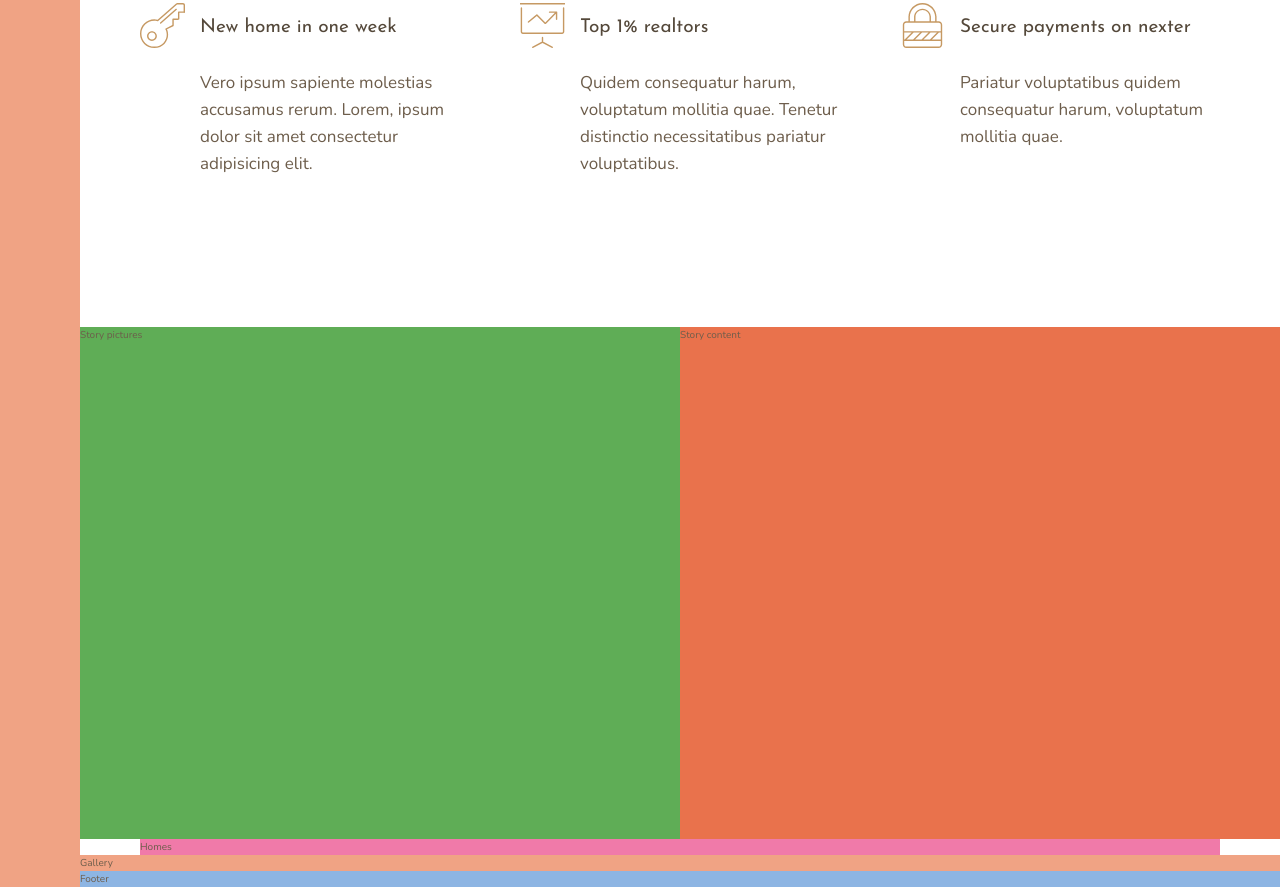
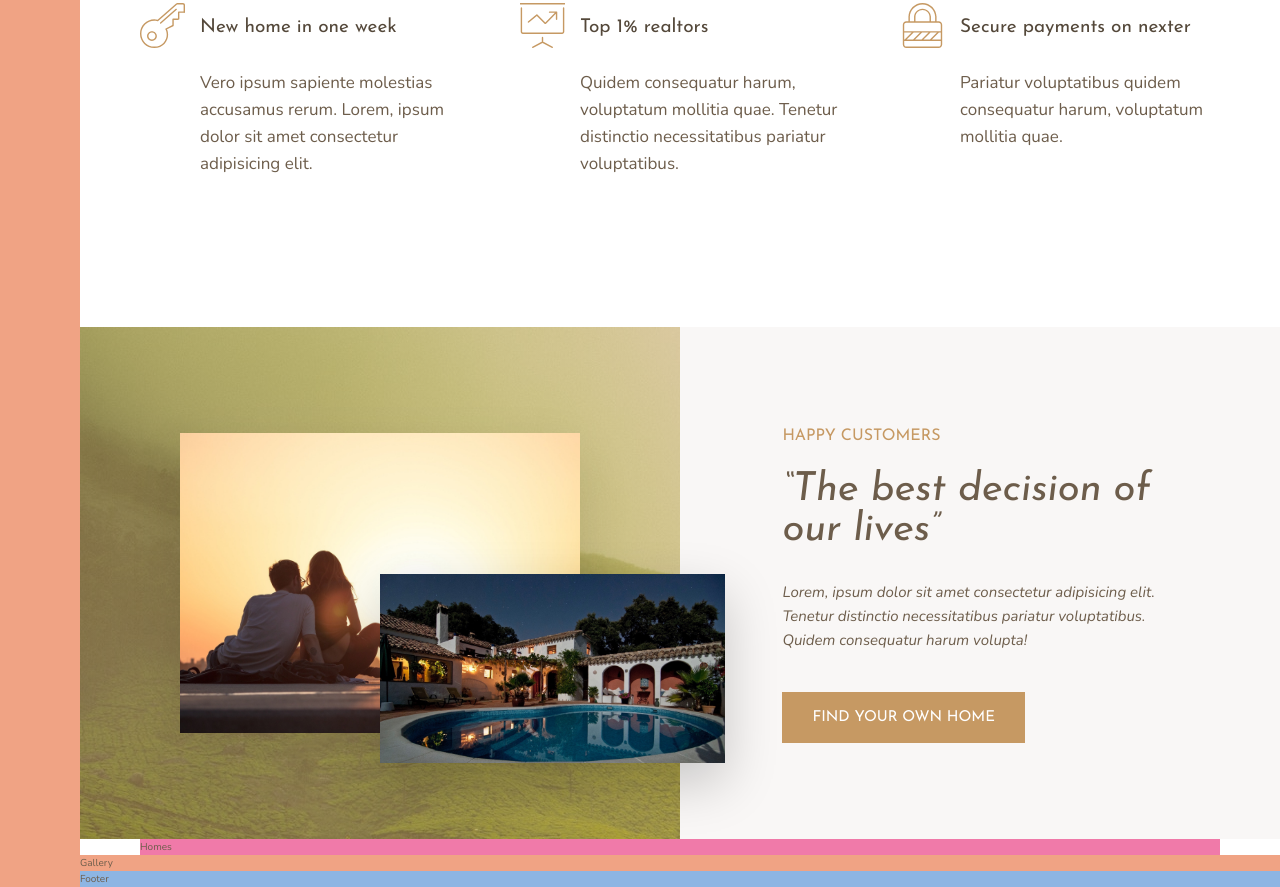
Before and after one commit to sinovic/natours-project, a website: page index.html in a window 1280 px wide. Shown: the part 1001-1888 px from the top of the page. Drawn offline with nearby package versions, Linux system fonts and the light colour scheme.

Commit message:
Built story section

```diff
--- a/index.html
+++ b/index.html
@@ -71,11 +71,15 @@
         </section>
 
         <div class="story__pictures">
-            Story pictures
+            <img src="img/story-1.jpeg" alt="Couple on their new house" class="story__img-1">
+            <img src="img/story-2.jpeg" alt="New house" class="story__img-2">
         </div>
 
         <div class="story__content">
-            Story content
+            <h3 class="heading-3 mb-sm">Happy Customers</h3>
+            <h2 class="heading-2 heading-2--dark mb-md">&ldquo;The best decision of our lives&rdquo;</h2>
+            <p class="story__text">Lorem, ipsum dolor sit amet consectetur adipisicing elit. Tenetur distinctio necessitatibus pariatur voluptatibus. Quidem consequatur harum volupta!</p>
+            <button class="btn">Find your own home</button>
         </div>
 
         <section class="homes">
--- /dev/null
+++ b/sass/_components.scss
@@ -0,0 +1,16 @@
+.btn {
+  border: 0;
+  border-radius: 0;
+  background-color: $color-primary;
+  font-family: $font-display;
+  font-size: 1.5rem;
+  color: white;
+  text-transform: uppercase;
+  padding: 1.8rem 3rem;
+  cursor: pointer;
+  transition: all .2s;
+
+  &:hover {
+    background-color: $color-primary-dark;
+  }
+}
--- a/sass/_story.scss
+++ b/sass/_story.scss
@@ -1,12 +1,44 @@
 .story {
 
   &__pictures {
-    background-color: #5fad56;
+    background-image: linear-gradient(rgba($color-primary, .5), rgba($color-primary, .5)), url(../img/back.jpg);
     grid-column: full-start / col-end 4;
+
+    display: grid;
+    grid-template-columns: repeat(6, 1fr);
+    grid-template-rows: repeat(6, 1fr);
+    align-items: center;
   }
 
   &__content {
-    background-color: #e9724c;
+    background-color: $color-grey-light-1;
     grid-column: col-start 5 / full-end;
+    padding: 6rem 8vw;
+
+    display: flex;
+    flex-direction: column;
+    align-items: start;
+    justify-content: center;
+  }
+
+  &__text {
+    font-size: 1.5rem;
+    font-style: italic;
+    margin-bottom: 4rem;
+  }
+
+  &__img-1 {
+    width: 100%;
+    grid-column: 2 / 6;
+    grid-row: 2 / 6;
+    box-shadow: 0 2rem 5rem rgba(0,0,0, .1);
+  }
+
+  &__img-2 {
+    width: 115%;
+    grid-column: 4 / 7;
+    grid-row: 4 / span 2;
+    z-index: 20;
+    box-shadow: 0 2rem 5rem rgba(0,0,0, .2)
   }
 }
--- a/sass/_typography.scss
+++ b/sass/_typography.scss
@@ -3,9 +3,28 @@
   font-weight: 400;
 }
 
-.heading-1 {}
-.heading-2 {}
-.heading-3 {}
+.heading-1 {
+  @extend %heading;
+}
+
+.heading-2 {
+  @extend %heading;
+  font-size: 4rem;
+  font-style: italic;
+  line-height: 1;
+
+}
+
+.heading-3 {
+  @extend %heading;
+  color: $color-primary;
+  font-size: 1.6rem;
+  text-transform: uppercase;
+
+  &--light {color: $color-grey-light-1}
+  &--dark {color: $color-grey-dark-1}
+}
+
 .heading-4 {
   @extend %heading;
   font-size: 1.9rem;
--- /dev/null
+++ b/sass/_utilities.scss
@@ -0,0 +1,4 @@
+.mb-sm {margin-bottom: 2rem !important;}
+.mb-md {margin-bottom: 3rem !important;}
+.mb-lg {margin-bottom: 4rem !important;}
+.mb-hg {margin-bottom: 8rem !important;}
--- a/sass/main.scss
+++ b/sass/main.scss
@@ -1,5 +1,7 @@
 @import "base";
 @import "typography";
+@import "utilities";
+@import "components";
 
 @import "sidebar";
 @import "header";
```
Also changed, not shown: css/style.css.
